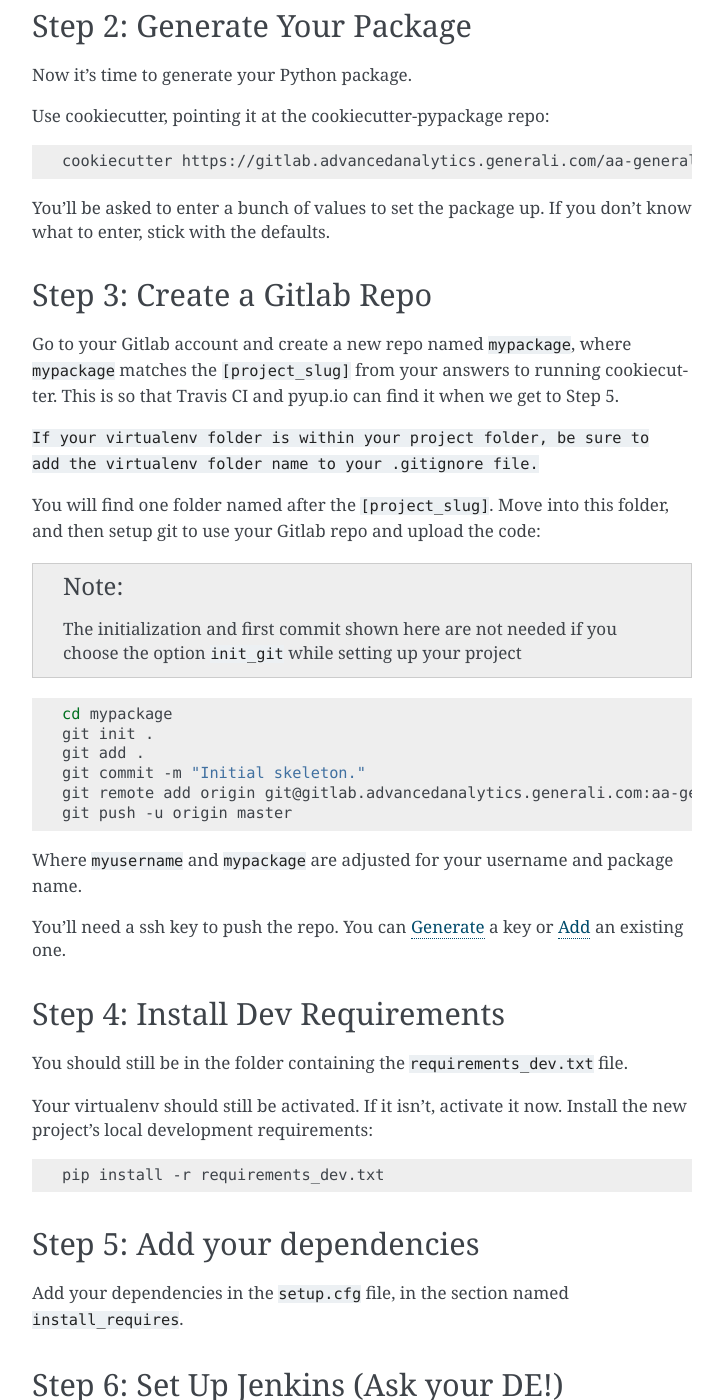
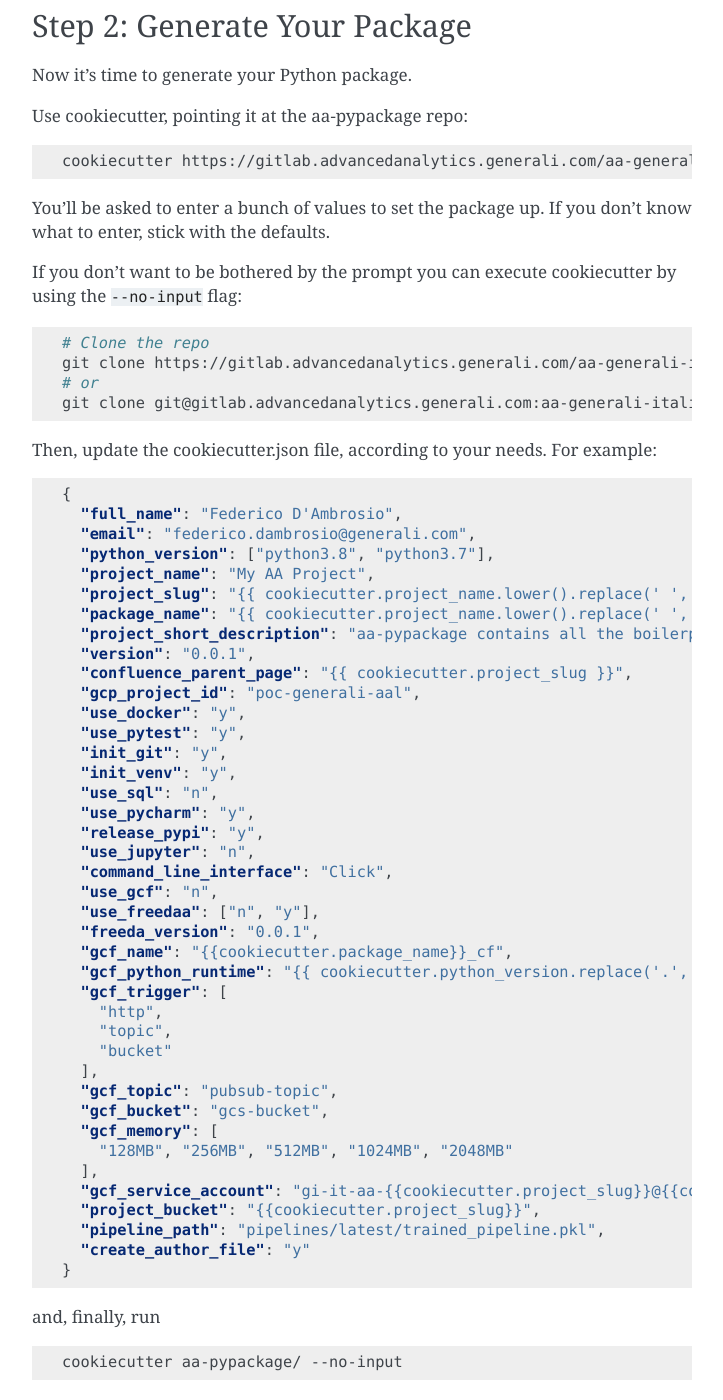
Before and after one commit to fedexist/my-cookiecutter-template, a Sphinx documentation site: the page built from docs/tutorial.rst, in a window 1280 px wide and 1400 px high, scrolled down 1198 px. Shown: the whole window, without its empty margins (388-1111 px from the left). Built offline with Sphinx 7.4.7, drawn with Linux system fonts in a browser that asks for light colours; some of the changed text lies outside the part shown.

Commit message:
Update tutorial Fix issue causing whitespace removal in Dockerfile and Jenkinsfile Remove unneeded MANIFEST.in Update pre-commit git-hook

```diff
--- a/cookiecutter.json
+++ b/cookiecutter.json
@@ -13,7 +13,7 @@
   "use_pytest": ["y", "n"],
   "init_git": ["y", "n"],
   "init_venv": ["y", "n"],
-  "use_sql": ["y", "n"],
+  "use_sql": ["n", "y"],
   "use_pycharm": ["y", "n"],
   "release_pypi": ["y", "n"],
   "use_jupyter": ["y", "n"],
--- a/docs/tutorial.rst
+++ b/docs/tutorial.rst
@@ -65,7 +65,7 @@ Step 2: Generate Your Package
 
 Now it's time to generate your Python package.
 
-Use cookiecutter, pointing it at the cookiecutter-pypackage repo:
+Use cookiecutter, pointing it at the aa-pypackage repo:
 
 .. code-block:: bash
 
@@ -74,11 +74,70 @@ Use cookiecutter, pointing it at the cookiecutter-pypackage repo:
 You'll be asked to enter a bunch of values to set the package up.
 If you don't know what to enter, stick with the defaults.
 
+If you don't want to be bothered by the prompt you can execute cookiecutter by using the ``--no-input`` flag:
+
+.. code-block:: bash
+
+    # Clone the repo
+    git clone https://gitlab.advancedanalytics.generali.com/aa-generali-italia/aa-pypackage.git
+    # or
+    git clone git@gitlab.advancedanalytics.generali.com:aa-generali-italia/aa-pypackage.git
+
+Then, update the cookiecutter.json file, according to your needs. For example:
+
+.. code-block:: json
+
+    {
+      "full_name": "Federico D'Ambrosio",
+      "email": "federico.dambrosio@generali.com",
+      "python_version": ["python3.8", "python3.7"],
+      "project_name": "My AA Project",
+      "project_slug": "{{ cookiecutter.project_name.lower().replace(' ', '_').replace('_', '-') }}",
+      "package_name": "{{ cookiecutter.project_name.lower().replace(' ', '_').replace('-', '_') }}",
+      "project_short_description": "aa-pypackage contains all the boilerplate you need to create a standard Python project ready to be deployed in production.",
+      "version": "0.0.1",
+      "confluence_parent_page": "{{ cookiecutter.project_slug }}",
+      "gcp_project_id": "poc-generali-aal",
+      "use_docker": "y",
+      "use_pytest": "y",
+      "init_git": "y",
+      "init_venv": "y",
+      "use_sql": "n",
+      "use_pycharm": "y",
+      "release_pypi": "y",
+      "use_jupyter": "n",
+      "command_line_interface": "Click",
+      "use_gcf": "n",
+      "use_freedaa": ["n", "y"],
+      "freeda_version": "0.0.1",
+      "gcf_name": "{{cookiecutter.package_name}}_cf",
+      "gcf_python_runtime": "{{ cookiecutter.python_version.replace('.', '') }}",
+      "gcf_trigger": [
+        "http",
+        "topic",
+        "bucket"
+      ],
+      "gcf_topic": "pubsub-topic",
+      "gcf_bucket": "gcs-bucket",
+      "gcf_memory": [
+        "128MB", "256MB", "512MB", "1024MB", "2048MB"
+      ],
+      "gcf_service_account": "gi-it-aa-{{cookiecutter.project_slug}}@{{cookiecutter.gcp_project_id}}.iam.gserviceaccount.com",
+      "project_bucket": "{{cookiecutter.project_slug}}",
+      "pipeline_path": "pipelines/latest/trained_pipeline.pkl",
+      "create_author_file": "y"
+    }
+
+and, finally, run
+
+.. code-block:: bash
+
+    cookiecutter aa-pypackage/ --no-input
 
 Step 3: Create a Gitlab Repo
 ----------------------------
 
-Go to your Gitlab account and create a new repo named ``mypackage``, where ``mypackage`` matches the ``[project_slug]`` from your answers to running cookiecutter. This is so that Travis CI and pyup.io can find it when we get to Step 5.
+Go to your Gitlab account and create a new repo named ``mypackage``, where ``mypackage`` matches the ``[project_slug]`` from your answers to running cookiecutter.
 
 ``If your virtualenv folder is within your project folder, be sure to add the virtualenv folder name to your .gitignore file.``
 
```
Also changed, not shown: 5 other files.
